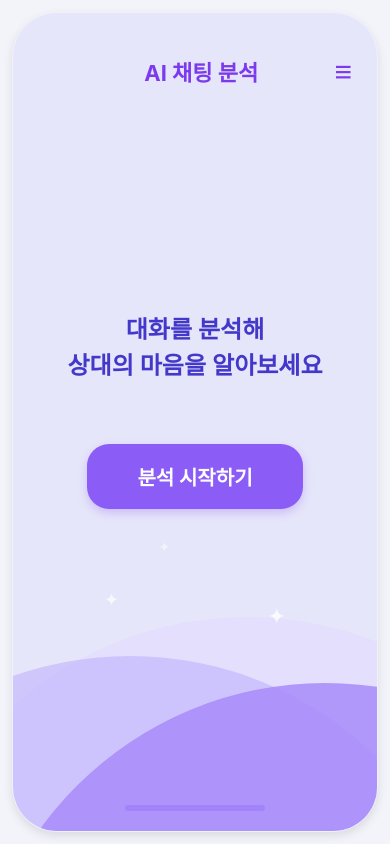
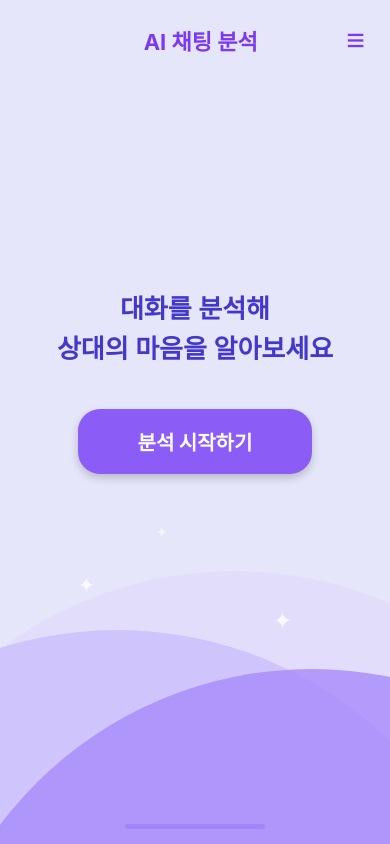
Before and after one commit to 2026-1-K-Project/Frontend, a React Native app: screen / in a window 390 px wide. Built offline with nearby package versions, Linux system fonts and the light colour scheme.

Commit message:
전체화면 적용!!

```diff
--- a/App.tsx
+++ b/App.tsx
@@ -38,9 +38,7 @@ const App = () => {
     switch (currentScreen) {
       case 'START':
         return (
-          <View style={styles.fullScreenContent}>
-            {/* Main Card occupying the full screen with padding */}
-            <View style={styles.mainCardFull}>
+          <View style={styles.startContainer}>
             {/* Header */}
             <View style={styles.cardHeader}>
               <View style={{ width: 30 }} />
@@ -72,9 +70,8 @@ const App = () => {
               <Text style={styles.sparkle3}>✦</Text>
             </View>
 
-              {/* Bottom Home Indicator Line */}
-              <View style={styles.bottomBar} />
-            </View>
+            {/* Bottom Home Indicator Area */}
+            <View style={styles.homeIndicatorLine} />
           </View>
         );
 
@@ -93,6 +90,7 @@ const App = () => {
                   style={styles.textInput}
                   multiline
                   placeholder="분석할 내용을 입력하세요..."
+                  placeholderTextColor="#94A3B8"
                   value={chatText}
                   onChangeText={setChatText}
                 />
@@ -130,8 +128,8 @@ const App = () => {
              <View style={styles.resultContainer}>
                 <Text style={styles.resultScoreLabel}>호감도 지수</Text>
                 <Text style={styles.resultScoreValue}>{resultScore}%</Text>
-                <TouchableOpacity style={styles.resetBtn} onPress={reset}>
-                  <Text style={styles.resetBtnText}>다시 하기</Text>
+                <TouchableOpacity style={styles.resetBtnLarge} onPress={reset}>
+                  <Text style={styles.resetBtnTextLarge}>다시 하기</Text>
                 </TouchableOpacity>
              </View>
           </View>
@@ -140,7 +138,7 @@ const App = () => {
   };
 
   return (
-    <SafeAreaView style={styles.safeArea}>
+    <SafeAreaView style={[styles.safeArea, currentScreen === 'START' && { backgroundColor: '#E6E6FA' }]}>
       <StatusBar barStyle="dark-content" />
       {renderScreen()}
     </SafeAreaView>
@@ -156,31 +154,18 @@ const styles = StyleSheet.create({
     flex: 1,
     backgroundColor: '#FFF',
   },
-  fullScreenContent: {
+  // --- Start Screen (Full Screen, No Border) ---
+  startContainer: {
     flex: 1,
-    backgroundColor: '#F3F4F9', // Subtle background color
-    padding: 12, // Margin around the main card to show the "frame" effect
-  },
-  mainCardFull: {
-    flex: 1,
-    backgroundColor: '#E6E6FA', // Lavender background from the image
-    borderRadius: 45,
+    backgroundColor: '#E6E6FA',
+    position: 'relative',
     overflow: 'hidden',
-    position: 'relative',
-    borderWidth: 1,
-    borderColor: '#F0F0FF',
-    // Shadow for depth
-    elevation: 5,
-    shadowColor: '#000',
-    shadowOffset: { width: 0, height: 4 },
-    shadowOpacity: 0.1,
-    shadowRadius: 10,
   },
   cardHeader: {
     flexDirection: 'row',
     justifyContent: 'space-between',
     alignItems: 'center',
-    paddingTop: 40,
+    paddingTop: 20,
     paddingHorizontal: 25,
   },
   cardHeaderTitle: {
@@ -189,14 +174,14 @@ const styles = StyleSheet.create({
     color: '#7C3AED',
   },
   cardHeaderIcon: {
-    fontSize: 30,
+    fontSize: 32,
     color: '#7C3AED',
   },
   cardBody: {
     flex: 1,
     alignItems: 'center',
     justifyContent: 'center',
-    paddingBottom: 100,
+    paddingBottom: 140,
     zIndex: 10,
   },
   textGroup: {
@@ -204,28 +189,27 @@ const styles = StyleSheet.create({
     marginBottom: 40,
   },
   bodyTextMain: {
-    fontSize: 24,
+    fontSize: 26,
     fontWeight: '600',
     color: '#4338CA',
     textAlign: 'center',
-    lineHeight: 36,
+    lineHeight: 40,
   },
   gradientButton: {
-    marginTop: 20,
     backgroundColor: '#8B5CF6',
     paddingVertical: 18,
-    paddingHorizontal: 50,
+    paddingHorizontal: 60,
     borderRadius: 22,
-    shadowColor: '#8B5CF6',
+    shadowColor: '#000',
     shadowOffset: { width: 0, height: 4 },
-    shadowOpacity: 0.3,
-    shadowRadius: 10,
-    elevation: 5,
+    shadowOpacity: 0.2,
+    shadowRadius: 8,
+    elevation: 4,
   },
   gradientButtonText: {
     color: '#FFF',
     fontSize: 20,
-    fontWeight: '700',
+    fontWeight: '800',
   },
   waveLayerContainer: {
     position: 'absolute',
@@ -235,44 +219,44 @@ const styles = StyleSheet.create({
   },
   waveCircle: {
     position: 'absolute',
-    width: width * 1.8,
-    height: width * 1.8,
-    borderRadius: width * 0.9,
+    width: width * 2,
+    height: width * 2,
+    borderRadius: width,
   },
   wave1: {
     backgroundColor: '#DDD6FE',
-    bottom: -width * 1.25,
-    left: -width * 0.3,
-    opacity: 0.45,
+    bottom: -width * 1.3,
+    left: -width * 0.4,
+    opacity: 0.5,
   },
   wave2: {
     backgroundColor: '#C4B5FD',
-    bottom: -width * 1.35,
-    left: -width * 0.6,
-    opacity: 0.65,
+    bottom: -width * 1.45,
+    left: -width * 0.7,
+    opacity: 0.6,
   },
   wave3: {
     backgroundColor: '#A78BFA',
-    bottom: -width * 1.42,
-    left: -width * 0.1,
-    opacity: 0.85,
+    bottom: -width * 1.55,
+    left: -width * 0.2,
+    opacity: 0.8,
   },
-  sparkle1: { position: 'absolute', bottom: '60%', left: '25%', color: '#FFF', fontSize: 18, opacity: 0.7 },
-  sparkle2: { position: 'absolute', bottom: '75%', left: '40%', color: '#FFF', fontSize: 14, opacity: 0.5 },
-  sparkle3: { position: 'absolute', bottom: '55%', right: '25%', color: '#FFF', fontSize: 22, opacity: 0.8 },
-  bottomBar: {
+  sparkle1: { position: 'absolute', bottom: '65%', left: '20%', color: '#FFF', fontSize: 20, opacity: 0.8 },
+  sparkle2: { position: 'absolute', bottom: '80%', left: '40%', color: '#FFF', fontSize: 14, opacity: 0.6 },
+  sparkle3: { position: 'absolute', bottom: '55%', right: '25%', color: '#FFF', fontSize: 24, opacity: 0.8 },
+  homeIndicatorLine: {
     position: 'absolute',
-    bottom: 20,
+    bottom: 15,
     alignSelf: 'center',
     width: 140,
-    height: 6,
+    height: 5,
     backgroundColor: '#8B5CF6',
     borderRadius: 10,
     opacity: 0.3,
   },
-  // Inner screens styles
+  // --- Other Screen Styles ---
   innerHeader: {
-    height: 60,
+    height: 70,
     flexDirection: 'row',
     alignItems: 'center',
     justifyContent: 'space-between',
@@ -280,36 +264,46 @@ const styles = StyleSheet.create({
     borderBottomWidth: 1,
     borderBottomColor: '#F3F4F6',
   },
-  innerHeaderTitle: { fontSize: 18, fontWeight: '700', color: '#111827' },
-  backIcon: { fontSize: 32, color: '#6366F1' },
-  inputArea: { flex: 1, padding: 20 },
+  innerHeaderTitle: { fontSize: 18, fontWeight: '800' },
+  backIcon: { fontSize: 40, color: '#6366F1' },
+  inputArea: { flex: 1, padding: 25 },
   textInput: {
     flex: 1,
-    backgroundColor: '#F9FAFB',
-    borderRadius: 15,
+    backgroundColor: '#F8FAFC',
+    borderRadius: 20,
     padding: 20,
-    fontSize: 16,
+    fontSize: 17,
     textAlignVertical: 'top',
-    marginBottom: 20,
+    marginBottom: 30,
     borderWidth: 1,
-    borderColor: '#E5E7EB',
+    borderColor: '#E2E8F0',
+    color: '#1E293B',
   },
   actionButton: {
     backgroundColor: '#6366F1',
-    borderRadius: 15,
+    borderRadius: 20,
     paddingVertical: 18,
     alignItems: 'center',
   },
-  actionButtonText: { color: '#FFF', fontSize: 18, fontWeight: '700' },
-  disabledButton: { backgroundColor: '#C7D2FE' },
+  actionButtonText: { color: '#FFF', fontSize: 19, fontWeight: '800' },
+  disabledButton: { backgroundColor: '#CBD5E1' },
   centerFull: { flex: 1, alignItems: 'center', justifyContent: 'center' },
-  loadingEmoji: { fontSize: 50, marginBottom: 20 },
-  analyzingText: { fontSize: 20, fontWeight: '600', color: '#4B5563' },
+  loadingEmoji: { fontSize: 60, marginBottom: 20 },
+  analyzingText: { fontSize: 22, fontWeight: '700', color: '#1E293B' },
   resultContainer: { flex: 1, alignItems: 'center', justifyContent: 'center', padding: 30 },
-  resultScoreLabel: { fontSize: 18, color: '#6B7280', marginBottom: 10 },
-  resultScoreValue: { fontSize: 80, fontWeight: '900', color: '#6366F1', marginBottom: 40 },
-  resetBtn: { padding: 10 },
-  resetBtnText: { color: '#6366F1', fontSize: 16, textDecorationLine: 'underline' },
+  resultScoreLabel: { fontSize: 18, color: '#818CF8', fontWeight: '700' },
+  resultScoreValue: { fontSize: 85, fontWeight: '900', color: '#6366F1' },
+  resetBtnLarge: {
+    marginTop: 50,
+    width: '100%',
+    backgroundColor: '#F8FAFC',
+    paddingVertical: 18,
+    alignItems: 'center',
+    borderRadius: 20,
+    borderWidth: 1,
+    borderColor: '#6366F1',
+  },
+  resetBtnTextLarge: { color: '#6366F1', fontWeight: '800', fontSize: 18 },
 });
 
 export default App;
```
Lines whose indentation alone changed are shown as unchanged.
